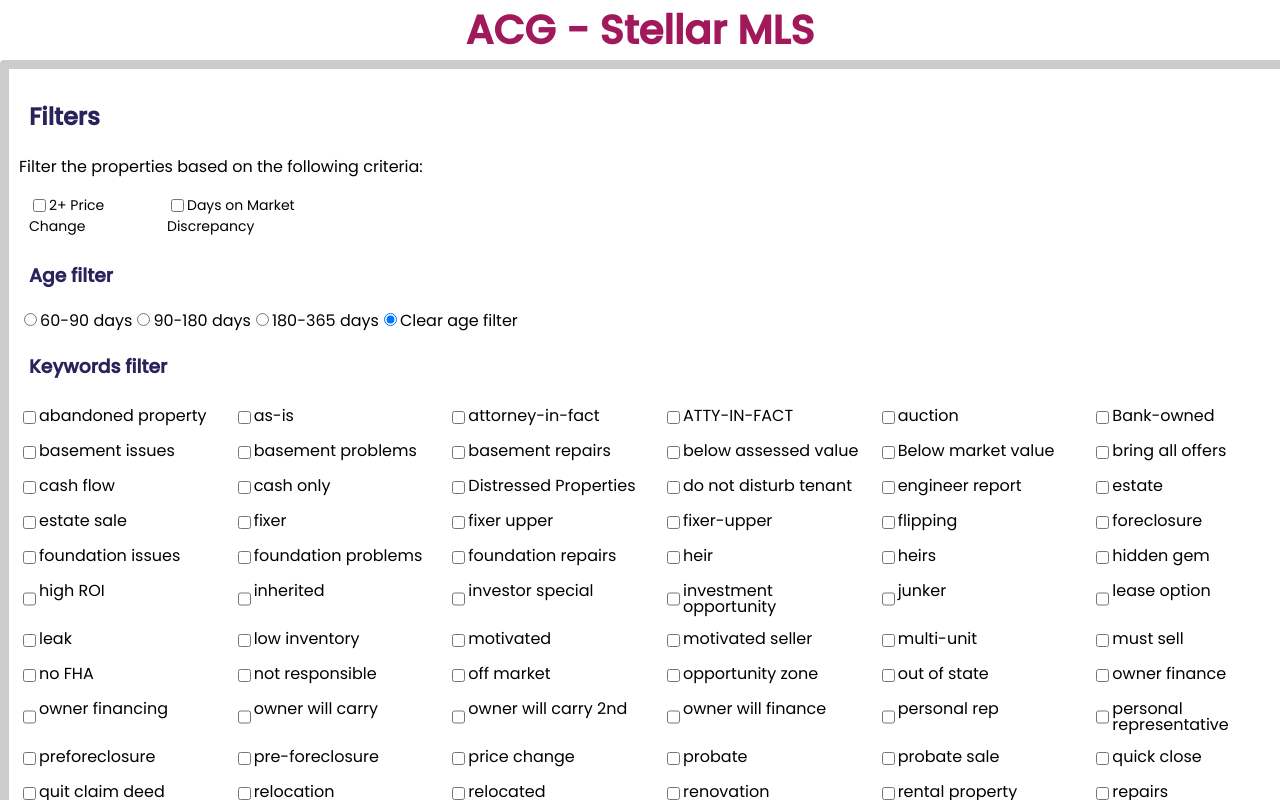
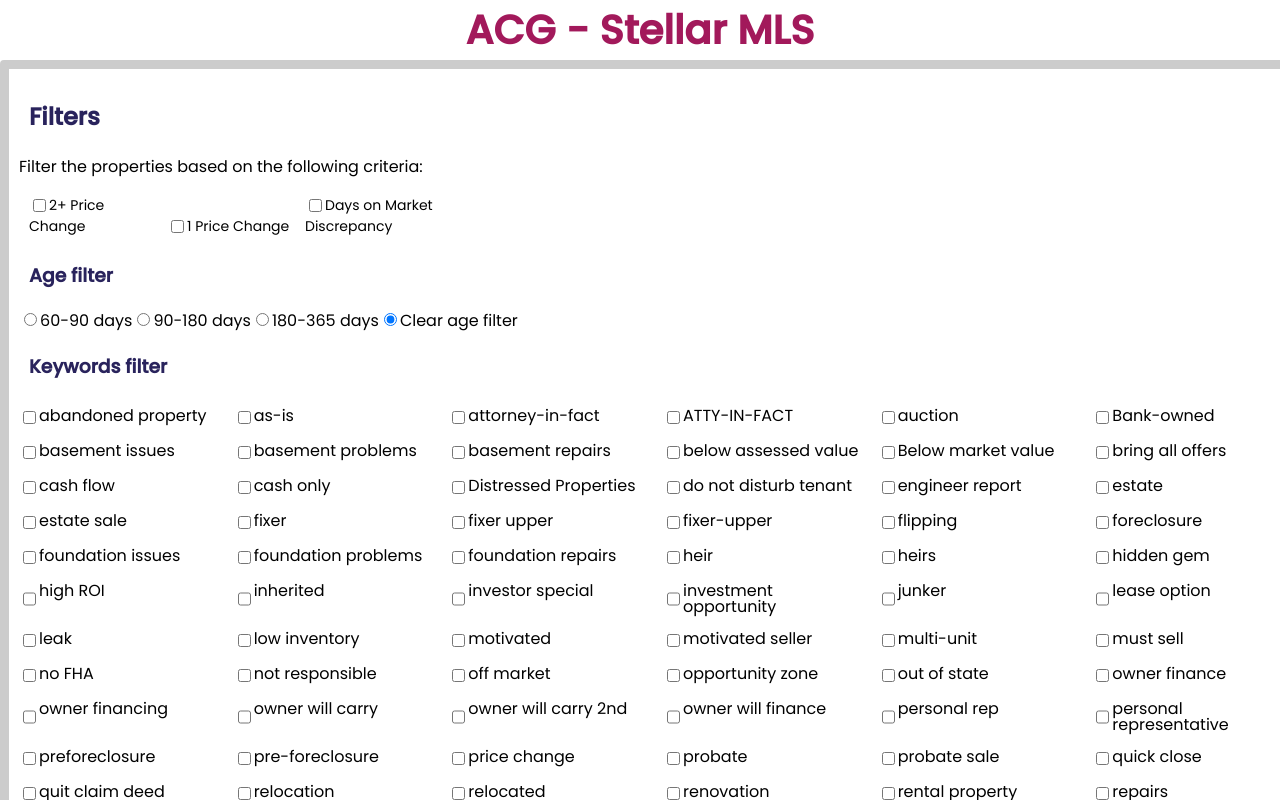
Before and after one commit to Hieuhuule/stellar-mls, a React (Create React App) app: page / in a window 1280 px wide. Shown: the top 800 px of the page. Built offline with nearby package versions, Linux system fonts and the light colour scheme; no server answers.

Commit message:
added 1 price change filter

```diff
--- a/src/components/FilteredProperties.js
+++ b/src/components/FilteredProperties.js
@@ -9,7 +9,13 @@
   containsSelectedKeywords,
   formatDate,
 }) => {
-  const { keywordFilters, filterPriceDifference, ageFilter, filterDaysOnMarketDifference } = filters;
+  const {
+    keywordFilters,
+    filterPriceDifference,
+    ageFilter,
+    filterDaysOnMarketDifference,
+    filterOnePriceChange,
+  } = filters;
 
   const isAgeFilterMatch = (property, ageFilter) => {
     const daysOnMarket = property.DaysOnMarket;
@@ -40,7 +46,16 @@
       // Apply price difference filter
       return (
         !filterPriceDifference ||
-        (property.PriceChange && property.PriceChange.length >= 2)
+        (property.ListPrice !== property.PreviousListPrice &&
+          property.PreviousListPrice !== property.OriginalListPrice)
+      );
+    })
+    .filter((property) => {
+      // Apply one price change filter
+      return (
+        !filterOnePriceChange ||
+        (property.ListPrice !== property.PreviousListPrice &&
+          property.PreviousListPrice === property.OriginalListPrice)
       );
     })
     .filter((property) => {
--- /dev/null
+++ b/src/components/OnePriceChangeFilter.js
@@ -0,0 +1,19 @@
+// OnePriceChangeFilter.js
+import React from 'react';
+import styles from './PropertyList.module.css';
+
+const OnePriceChangeFilter = ({ filterOnePriceChange, setFilterOnePriceChange }) => {
+  return (
+    <label className={styles.filterLabel}>
+      <input
+        className={styles.filterCheckbox}
+        type="checkbox"
+        checked={filterOnePriceChange}
+        onChange={(event) => setFilterOnePriceChange(event.target.checked)}
+      />
+      1 Price Change
+    </label>
+  );
+};
+
+export default OnePriceChangeFilter;
--- a/src/components/PriceChangeFilter.js
+++ b/src/components/PriceChangeFilter.js
@@ -1,28 +1,18 @@
-import React from "react";
-import styles from "./PriceChangeFilter.module.css";
+import React from 'react';
+import styles from './PropertyList.module.css';
 
-const PriceChangeFilter = ({
-  label,
-  filterPriceDifference,
-  setFilterPriceDifference,
-  type = "checkbox",
-}) => {
-  const handleChange = (event) => {
-    setFilterPriceDifference(event.target.checked);
-  };
-
+const PriceChangeFilter = ({ filterPriceDifference, setFilterPriceDifference }) => {
   return (
     <label className={styles.filterLabel}>
       <input
-        className={type === "checkbox" ? styles.filterCheckbox : styles.filterRadio}
-        type={type}
+        className={styles.filterCheckbox}
+        type="checkbox"
         checked={filterPriceDifference}
-        onChange={handleChange}
+        onChange={(event) => setFilterPriceDifference(event.target.checked)}
       />
-      {label}
+      2+ Price Change
     </label>
   );
 };
 
-
 export default PriceChangeFilter;
--- a/src/components/PropertyList.js
+++ b/src/components/PropertyList.js
@@ -10,12 +10,15 @@
 import ClearFilters from "./ClearFilters";
 import FilteredProperties from "./FilteredProperties";
 import TableHeader from "./TableHeader";
+import OnePriceChangeFilter from "./OnePriceChangeFilter";
 
-const API_BASE_URL = "https://api.mlsgrid.com/v2/Property?$filter=OriginatingSystemName%20eq%20%27mfrmls%27%20and%20MlgCanView%20eq%20true%20and%20StandardStatus%20eq%20%27Active%27%20and%20PropertyType%20eq%20%27Residential%27&$top=5000";
+const API_BASE_URL =
+  "https://api.mlsgrid.com/v2/Property?$filter=OriginatingSystemName%20eq%20%27mfrmls%27%20and%20MlgCanView%20eq%20true%20and%20StandardStatus%20eq%20%27Active%27%20and%20PropertyType%20eq%20%27Residential%27&$top=5000";
 const ACCESS_TOKEN = "7c0cc8a6877006b073dbc4cc978b45ba7c1cd6e2";
 
 const PropertyList = (props) => {
   const [properties, setProperties] = useState([]);
+  const [filterOnePriceChange, setFilterOnePriceChange] = useState(false);
 
   // state variable to manage the price filter checkbox state
   const handleKeywordCheckboxChange = (event) => {
@@ -128,6 +131,13 @@
             setFilterPriceDifference={setFilterPriceDifference}
           />
 
+          {/*1 Price Change*/}
+          <OnePriceChangeFilter
+            label="1 Price Change"
+            filterOnePriceChange={filterOnePriceChange}
+            setFilterOnePriceChange={setFilterOnePriceChange}
+          />
+
           {/*Days on Market Discrepancy*/}
           <label className={styles.filterLabel}>
             <input
@@ -185,6 +195,7 @@
               filterPriceDifference,
               ageFilter,
               filterDaysOnMarketDifference,
+              filterOnePriceChange, // Add this line
             }}
             excludedSubtypes={excludedSubtypes}
             containsSelectedKeywords={(text) =>
```
